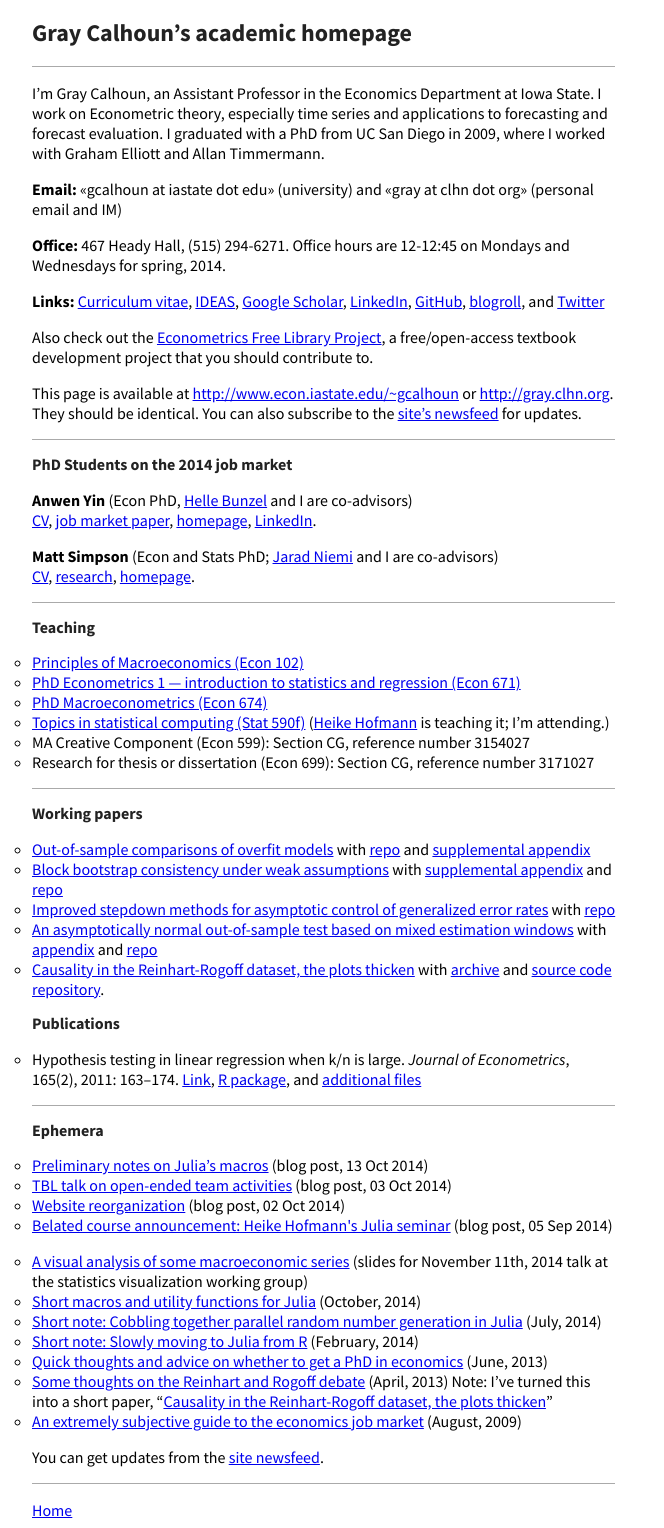
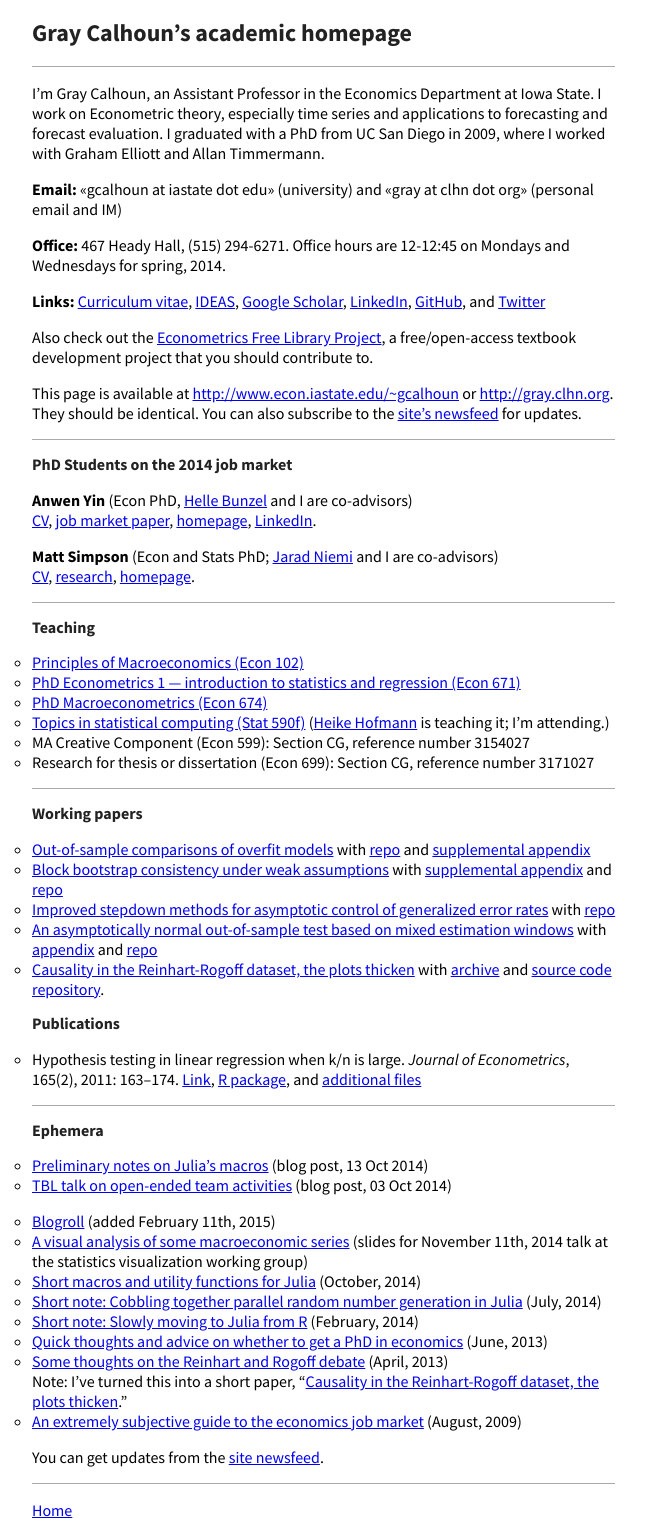
Before and after one commit to mmkuang/grayclhn.github.io, a Jekyll site: the page built from index.md, in a window 1280 px wide. Shown: the whole page, without its empty margins (0-664 px from the left). Built offline with Jekyll 4.4.1, drawn with Linux system fonts in a browser that asks for light colours; Markdown is read by kramdown in place of the engine named in the settings.

Commit message:
Prune 'ephemera' and add blogroll

```diff
--- a/index.md
+++ b/index.md
@@ -112,6 +111,7 @@ updates.
 {% endfor %}
 </ul>
 
+* [Blogroll](http://pseudotrue.com) (added February 11th, 2015)
 * [A visual analysis of some macroeconomic
   series](dl/graphics_slides.pdf) (slides for November 11th, 2014 talk
   at the statistics visualization working group)
@@ -120,7 +120,7 @@ updates.
 * [Short note: Slowly moving to Julia from R](notes/julia-intro) (February, 2014)
 * [Quick thoughts and advice on whether to get a PhD in economics](notes/econ-grad-school) (June, 2013)
 * [Some thoughts on the Reinhart and Rogoff debate](notes/reinhart-rogoff-thoughts) (April, 2013)
-  Note: I've turned this into a short paper, “[Causality in the Reinhart-Rogoff dataset, the plots thicken](dl/calhoun-rr-graphics.pdf)”
+  Note: I've turned this into a short paper, “[Causality in the Reinhart-Rogoff dataset, the plots thicken](dl/calhoun-rr-graphics.pdf).”
 * [An extremely subjective guide to the economics job market](notes/job-market-notes) (August, 2009)
 
 You can get updates from the [site newsfeed]({{ site.main }}/feed.xml).
```
Also changed, not shown: other parts of index.md (+0 -1 lines), notes/_posts/2014-09-05-julia-course-announcement.md (deleted, +0 -17 lines), notes/_posts/2014-10-02-reboot.md (deleted, +0 -18 lines).
